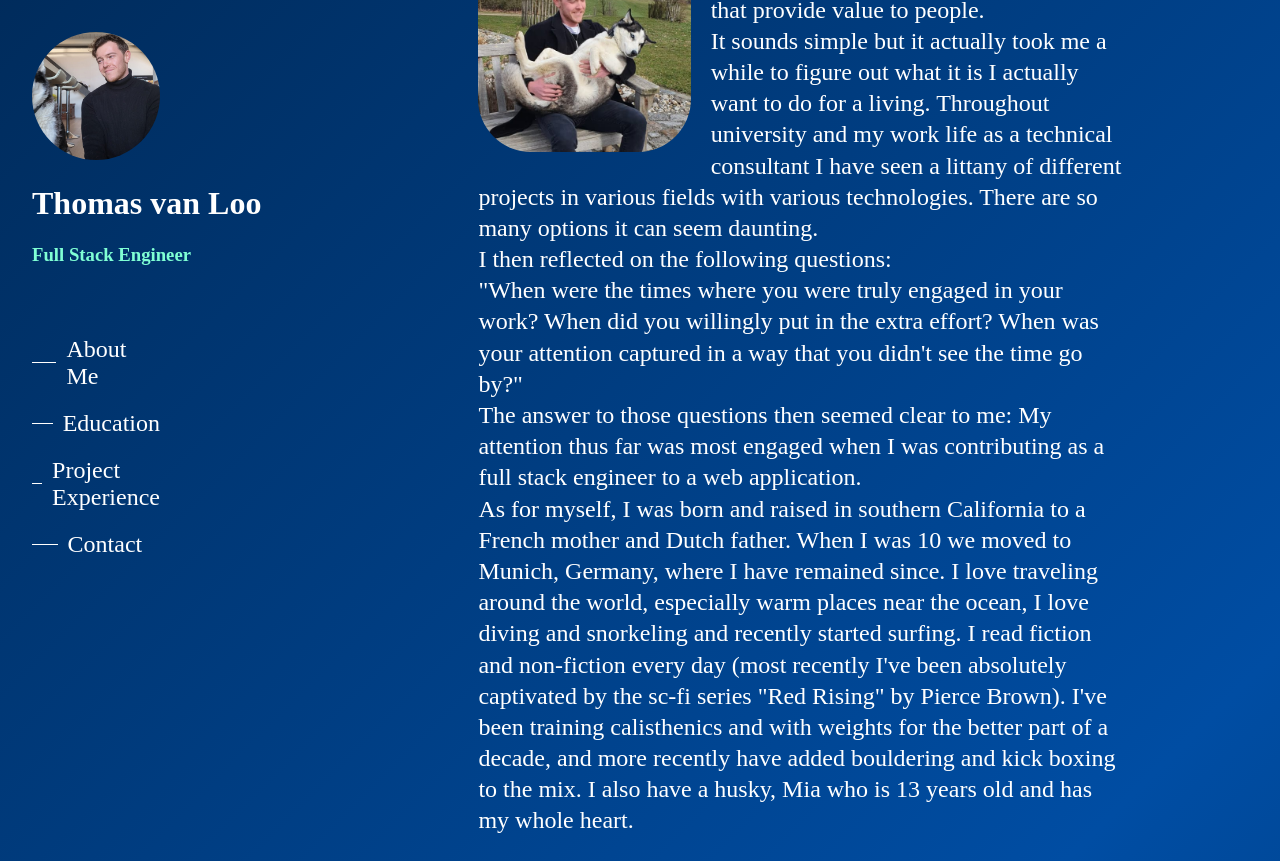
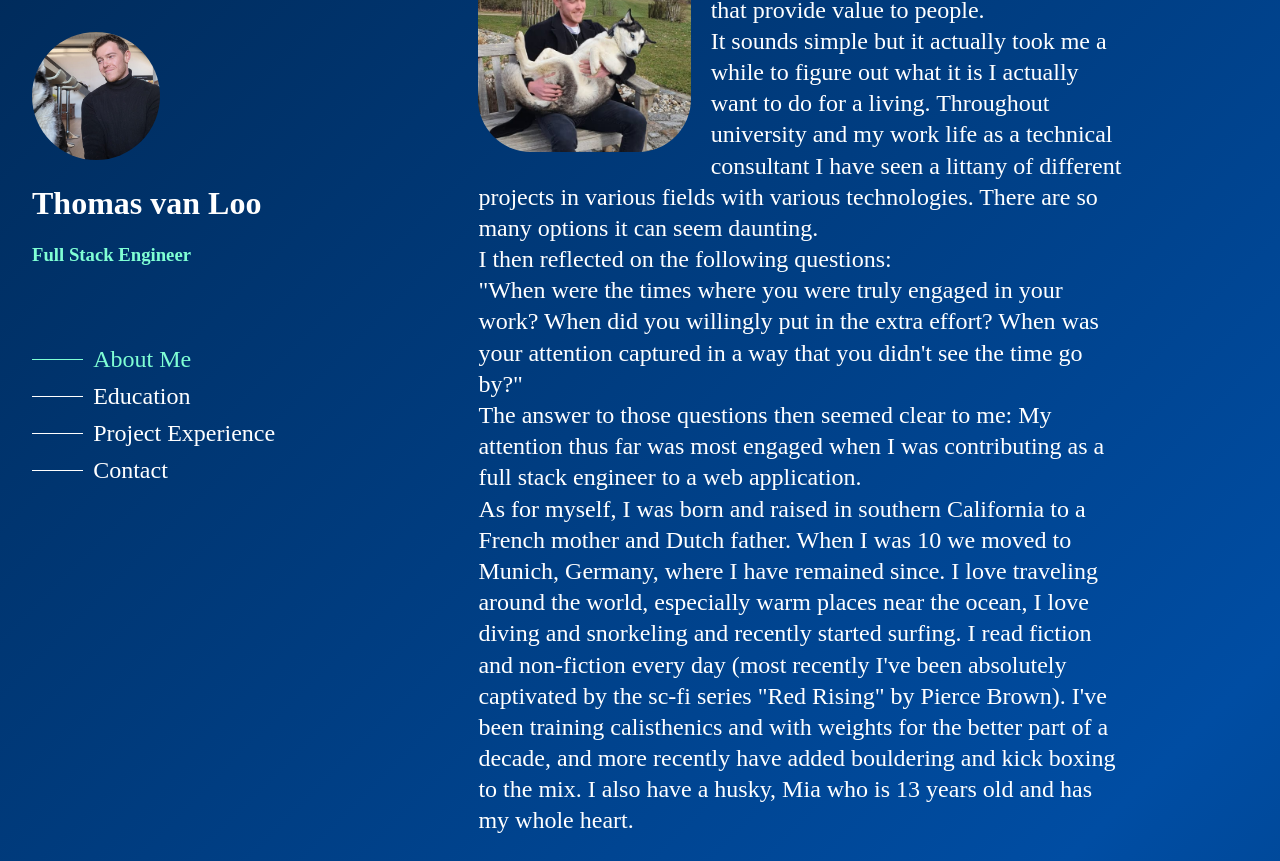
Before and after one commit to thomasvloo/portfoliosite, a React (Create React App) app: page / in a window 1280 px wide. Built offline with nearby package versions, Linux system fonts and the light colour scheme.

Commit message:
change links to navlinks and add styling

```diff
--- a/src/components/sideNavigationDrawer/SideNavigationDrawer.css
+++ b/src/components/sideNavigationDrawer/SideNavigationDrawer.css
@@ -19,10 +19,9 @@
 .navigationContainer {
   display: flex;
   flex-direction: column;
-  align-items: left;
+  justify-content: flex-start;
+  width: 100%;
   margin-top: 20%;
-  margin-right: 50%;
-  gap: 20px;
 }
 
 .navigationItem {
@@ -30,16 +29,28 @@
   align-items: center;
   font-size: 1.5rem;
   width: 100%;
+  text-decoration: none;
+  color: inherit;
+  margin-top: 10px;
+  padding: 0;
 }
 
-.navigationItem a {
-  text-decoration: none;
-  color: inherit;
+.navigationItem:hover {
+  transform: scale(1.1);
 }
 
-.navigationItem a:hover {
+.navigationItem:hover span {
   color: aquamarine;
-  transform: scale(1.5, 1);
+}
+.navigationItem:hover .hline {
+  background-color: aquamarine;
+}
+
+.navigationItem.active span {
+  color: aquamarine;
+}
+.navigationItem.active .hline {
+  background-color: aquamarine;
 }
 
 .hline {
--- a/src/components/sideNavigationDrawer/SideNavigationDrawer.tsx
+++ b/src/components/sideNavigationDrawer/SideNavigationDrawer.tsx
@@ -1,6 +1,6 @@
 import * as React from "react";
 import "./SideNavigationDrawer.css";
-import { Link } from "react-router-dom";
+import { NavLink } from "react-router-dom";
 
 function SideNavigationDrawer() {
   return (
@@ -16,22 +16,22 @@ function SideNavigationDrawer() {
           <h3>Full Stack Engineer</h3>
         </div>
         <div className="navigationContainer">
-          <div className="navigationItem">
+          <NavLink to="/" className="navigationItem">
             <div className="hline" />
-            <Link to="/">About Me</Link>
-          </div>
-          <div className="navigationItem">
+            <span>About Me</span>
+          </NavLink>
+          <NavLink to="/education" className="navigationItem">
             <div className="hline" />
-            <Link to="/education">Education</Link>
-          </div>
-          <div className="navigationItem">
+            <span>Education</span>
+          </NavLink>
+          <NavLink to="/projects" className="navigationItem">
             <div className="hline" />
-            <Link to="/projects">Project Experience</Link>
-          </div>
-          <div className="navigationItem">
+            <span>Project Experience</span>
+          </NavLink>
+          <NavLink to="/contact" className="navigationItem">
             <div className="hline" />
-            <Link to="/contact">Contact</Link>
-          </div>
+            <span>Contact</span>
+          </NavLink>
         </div>
       </div>
     </div>
```
